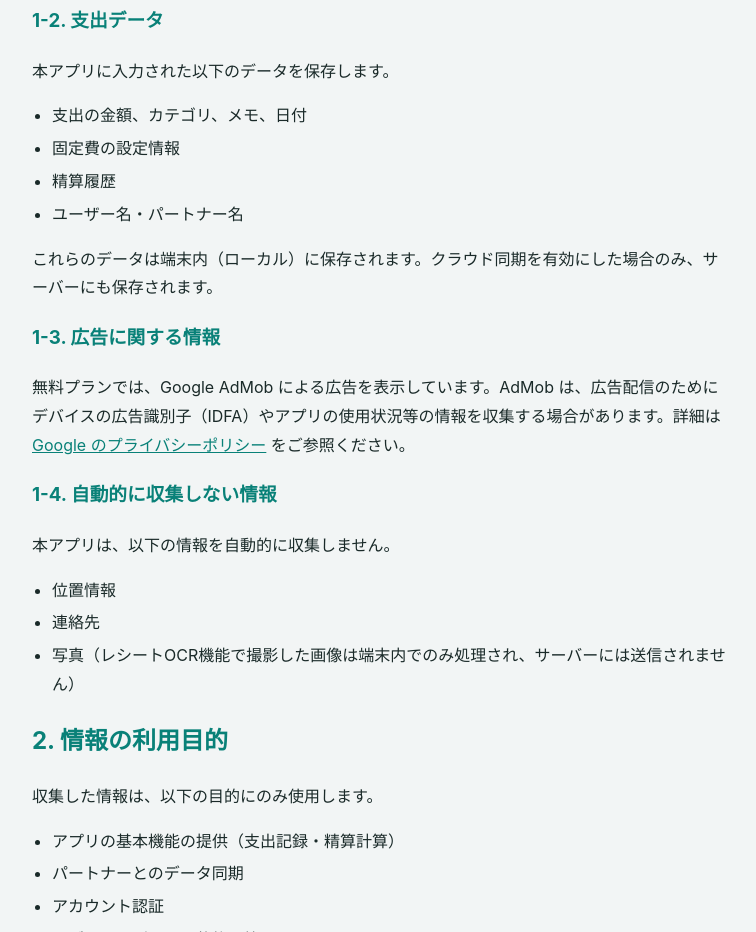
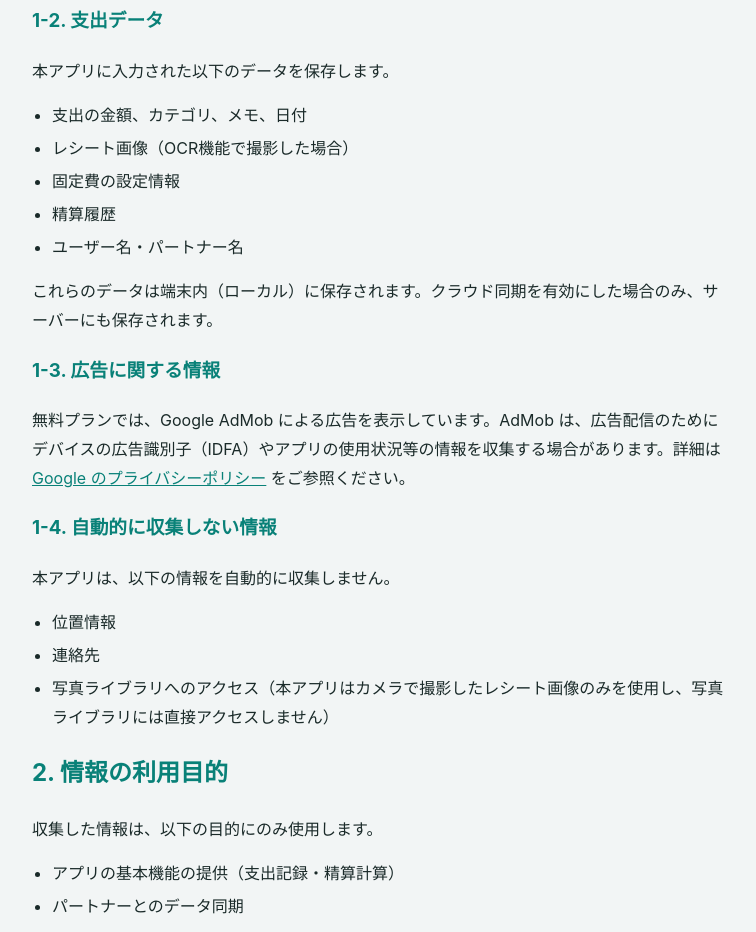
Before and after one commit to koachan-dev/futariseisan-legal, a plain HTML site: page privacy-policy.html in a window 1280 px wide. Shown: the part 520-1452 px from the top of the page, without its empty margins (258-1014 px from the left). Drawn offline with Linux system fonts and the light colour scheme.

Commit message:
プライバシーポリシーにレシート画像の収集を追記
Co-Authored-By: Claude Opus 4.6 <noreply@anthropic.com>

```diff
--- a/privacy-policy.html
+++ b/privacy-policy.html
@@ -32,6 +32,7 @@ li { margin: 4px 0; }
 <p>本アプリに入力された以下のデータを保存します。</p>
 <ul>
 <li>支出の金額、カテゴリ、メモ、日付</li>
+<li>レシート画像（OCR機能で撮影した場合）</li>
 <li>固定費の設定情報</li>
 <li>精算履歴</li>
 <li>ユーザー名・パートナー名</li>
@@ -47,7 +48,7 @@ li { margin: 4px 0; }
 <ul>
 <li>位置情報</li>
 <li>連絡先</li>
-<li>写真（レシートOCR機能で撮影した画像は端末内でのみ処理され、サーバーには送信されません）</li>
+<li>写真ライブラリへのアクセス（本アプリはカメラで撮影したレシート画像のみを使用し、写真ライブラリには直接アクセスしません）</li>
 </ul>
 
 <h2>2. 情報の利用目的</h2>
```
Also changed, not shown: 1 other file.
